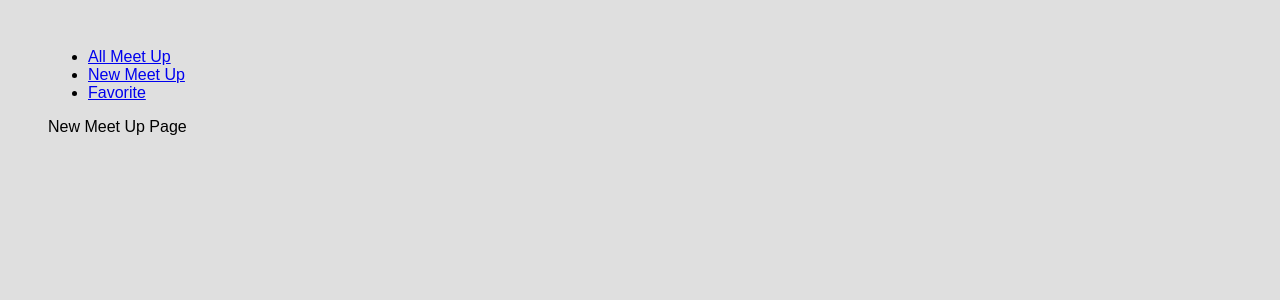
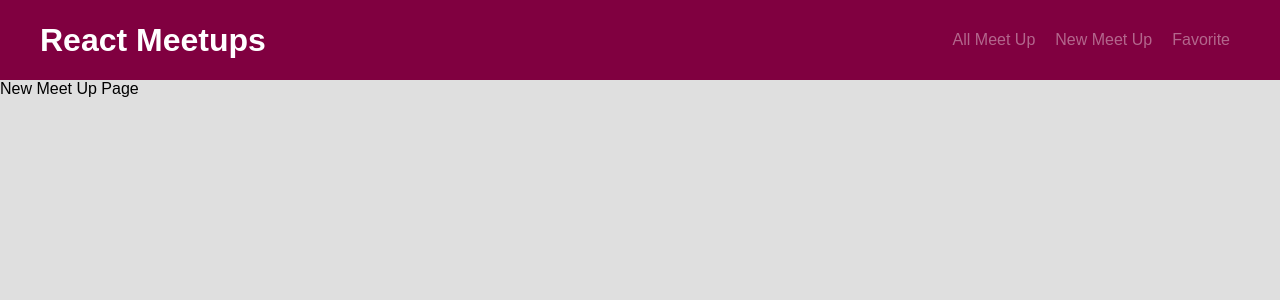
Before and after one commit to Rfun-dev/learn-react, a React (Create React App) app: page /new-meetups in a window 1280 px wide. Shown: the top 300 px of the page. Built offline with nearby package versions, Linux system fonts and the light colour scheme.

Commit message:
add style navigation

```diff
--- a/src/App.js
+++ b/src/App.js
@@ -1,5 +1,5 @@
 import { Route, Routes } from "react-router-dom";
-import MainHeaderLayout from "./component/layout/MainHeader";
+import MainNavigation from "./component/layout/MainNavigation";
 import AllMeatUpsPage from "./page/AllMeatUps";
 import FavoritesPage from "./page/Favorites";
 import NewMeetUpsPage from "./page/NewMeatUp";
@@ -7,7 +7,7 @@ import NewMeetUpsPage from "./page/NewMeatUp";
 function App() {
   return (
     <>
-      <MainHeaderLayout />
+      <MainNavigation />
       <Routes>
         <Route path="/" element={<AllMeatUpsPage />} />
         <Route path="/new-meetups" element={<NewMeetUpsPage />} />
--- a/src/component/layout/MainHeader.js
+++ b/src/component/layout/MainNavigation.js
@@ -1,8 +1,10 @@
 import { Link } from "react-router-dom";
+import Classes from "./MainNavigation.module.css";
 
-const MainHeaderLayout = () => {
+const MainNavigation = () => {
   return (
-    <header>
+    <header className={Classes.header}>
+      <h1>React Meetups</h1>
       <ul>
         <li>
           <Link to="/">All Meet Up</Link>
@@ -18,4 +20,4 @@ const MainHeaderLayout = () => {
   );
 };
 
-export default MainHeaderLayout;
+export default MainNavigation;
--- /dev/null
+++ b/src/component/layout/MainNavigation.module.css
@@ -0,0 +1,31 @@
+.header{
+    width: 100%;
+    height: 60PX;
+    background-color: #800040;
+    display: flex;
+    justify-content: space-between;
+    align-items: center;
+    padding: 40px;
+}
+
+.header h1{
+    color: white;
+}
+
+.header ul{
+    display: flex;
+    list-style: none;
+}
+
+.header ul li{
+    margin: 0 10px;
+}
+
+.header ul li a{
+    text-decoration: none;
+    color: rgba(255, 255, 255, 0.4);
+}
+
+.header ul li a:hover{
+    color: white;
+}
--- a/src/index.css
+++ b/src/index.css
@@ -1,10 +1,11 @@
 *{
+  padding: 0;
+  margin: 0;
   box-sizing: border-box;
 }
 
 body{
   font-family: sans-serif;
-  margin: 3rem;
   background-color: #dfdfdf;
 }
 
```
